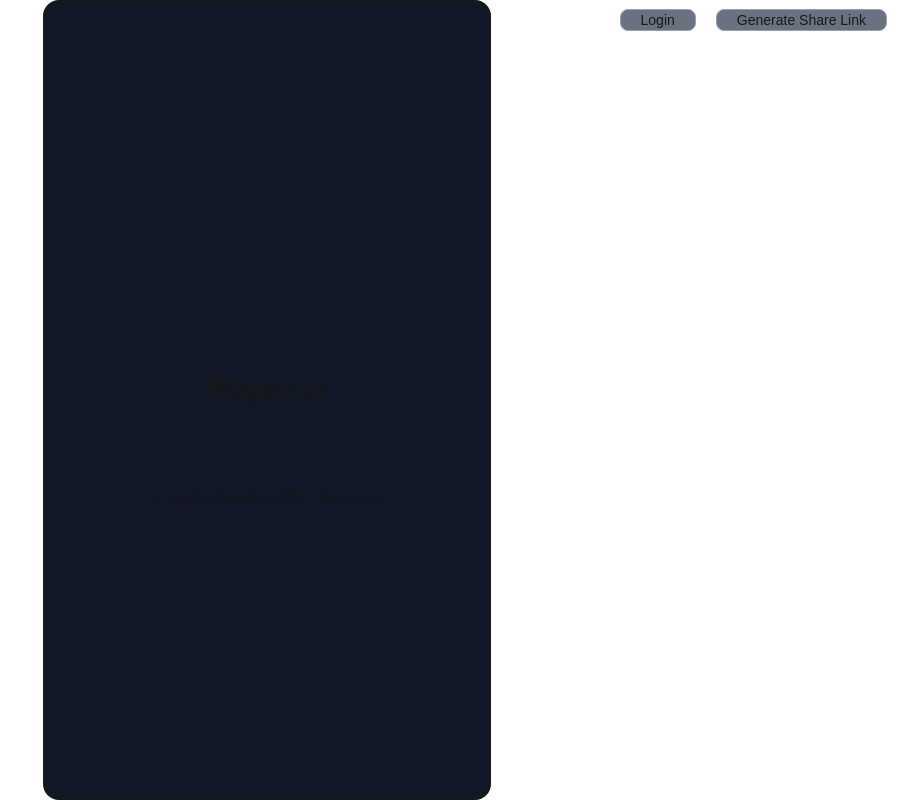
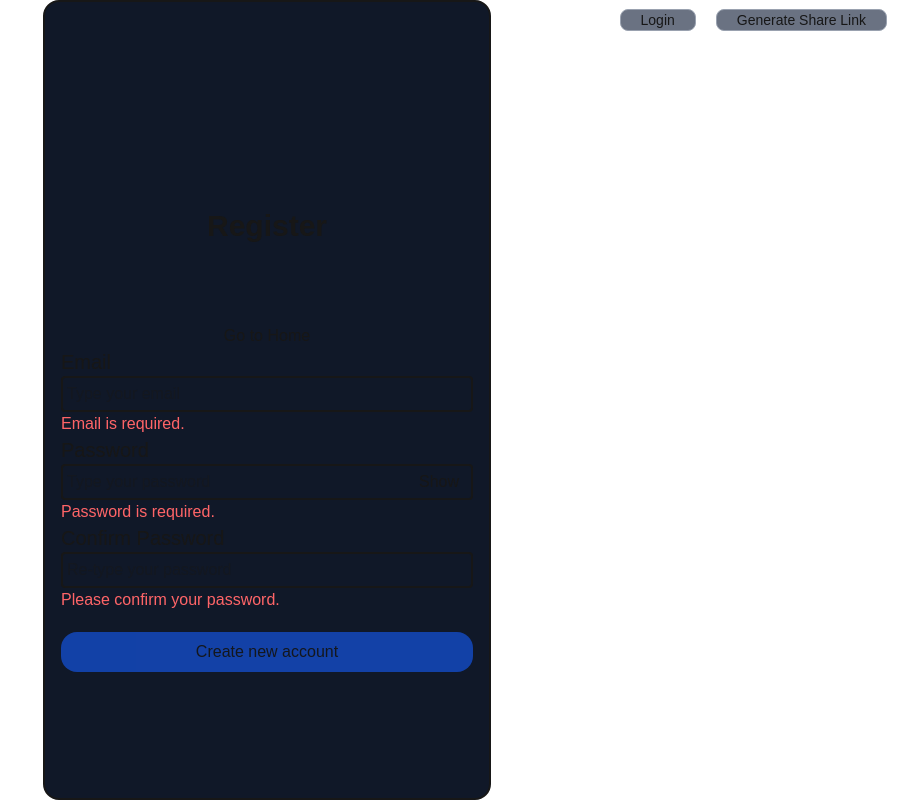
Before and after one commit to mookil/TheIdealMirror, a Next.js app: page /register in a window 1280 px wide. Shown: the whole page, without its empty margins (373-1280 px from the left). Built offline with nearby package versions, Linux system fonts and the light colour scheme; no server answers.

Commit message:
email login functional
- now possible to register + login with an email, supabase sends an email to verify your account first

```diff
--- a/app/(auth)/login/page.tsx
+++ b/app/(auth)/login/page.tsx
@@ -30,13 +30,22 @@ function Login() {
   const [busy, setBusy] = useState(false);
 
   const [emailError, setEmailError] = useState<string | null>(null);
-  const [passwordError, setPasswordError] = useState<string | null>(null);
-  const [confirmPasswordError, setConfirmPasswordError] = useState<string | null>(null);
 
   // Validation for whether fields are valid
   const isEmailValid = EMAIL_REGEX.test(email);
   const isPasswordValid = password.length >= 6;
   const canSubmit = isEmailValid && isPasswordValid && !busy && !loading;
+
+  // useEffect for checking email field
+  useEffect(() => {
+    if (!email) {
+        setEmailError('Email is required.')
+    } else if (!isEmailValid) {
+        setEmailError('Invalid email.')
+    } else {
+        setEmailError(null)
+    }
+  }, [email]);
 
 
   const handleLogin = async (e: React.FormEvent) => {
@@ -56,30 +65,13 @@ function Login() {
 
     } finally {
       setBusy(false);
+      router.push("/")
 
     }
 
   }
 
   const handleRegister = async (e: React.FormEvent) => {
-    // e.preventDefault();
-    // setError(null);
-    // setInfo(null);
-
-    // // If user can't submit yet, cancel the function
-    // if (!canSubmit) return;
-
-    // try {
-    //   setBusy(true);
-    //   await signUpWithEmail(email, password);
-
-    // } catch (err: any) {
-    //   setError(err?.message ?? 'Register failed.');
-
-    // } finally {
-    //   setBusy(false);
-
-    // }
     router.push("/register")
   }
 
@@ -106,6 +98,7 @@ function Login() {
       <div className="flex p-20">
         <h1 className="text-3xl text-center font-bold">Login</h1>
       </div>
+      <button onClick={() => router.push("/")}> Go to Home </button>
 
 
       {/* Error + Info banners */}
@@ -128,6 +121,7 @@ function Login() {
                 value={email}
                 onChange={e=>setEmail(e.target.value)}
                 aria-invalid={!isEmailValid && email.length > 0}/>
+        {emailError && <p className="text-red-400">{emailError}</p>}
         {/* Password input */}
         <label className="text-xl ">Password</label>
         <div className="flex border-2 rounded p-1">
--- a/app/(auth)/register/page.tsx
+++ b/app/(auth)/register/page.tsx
@@ -29,7 +29,7 @@ function Register() {
       // Validation for whether fields are valid
       const isEmailValid = EMAIL_REGEX.test(email);
       const isPasswordValid = password.length >= 6;
-      const canSubmit = isEmailValid && isPasswordValid && !busy && !loading;
+      const canSubmit = isEmailValid && isPasswordValid && (confirmPassword == password) && !busy && !loading;
 
       // useEffect for checking email field
       useEffect(() => {
@@ -45,24 +45,46 @@ function Register() {
       // useEffect for checking password field
       useEffect(() => {
         if (!password) {
-            setEmailError('Password is required.')
+            setPasswordError('Password is required.')
         } else if (!isPasswordValid) {
-            setEmailError('Password requires a minimum of 6 characters.')
+            setPasswordError('Password requires a minimum of 6 characters.')
         } else {
-            setEmailError(null)
+            setPasswordError(null)
         }
       }, [password]);
 
       // useEffect for checking confirm password field
       useEffect(() => {
         if (!confirmPassword) {
-            setEmailError('Please confirm your password.')
+            setConfirmPasswordError('Please confirm your password.')
         } else if (confirmPassword != password) {
-            setEmailError('Passwords do not match.')
+            setConfirmPasswordError('Passwords do not match.')
         } else {
-            setEmailError(null)
+            setConfirmPasswordError(null)
         }
       }, [confirmPassword]);
+
+
+      const handleRegister = async (e: React.FormEvent) => {
+          e.preventDefault();
+          setError(null);
+          setInfo(null);
+
+          // If user can't submit yet, cancel the function
+          if (!canSubmit) return;
+
+          try {
+            setBusy(true);
+            await signUpWithEmail(email, password);
+            setInfo('Account created! Please check your email to verify.')
+
+          } catch (err: any) {
+            setError(err?.message ?? 'Register failed.');
+
+          } finally {
+            setBusy(false);
+          }
+        }
 
 
 
@@ -72,16 +94,69 @@ function Register() {
       <div className="flex p-20">
         <h1 className="text-3xl text-center font-bold">Register</h1>
       </div>
+      <button onClick={() => router.push("/")}> Go to Home </button>
+
+      {/* Error + Info banners */}
+      {info && (
+        <div className="text-blue-200">
+          {info}
+        </div>
+      )}
+      {error && (
+        <div className="text-red-200">
+          {error}
+        </div>
+      )}
 
       {/* Register Form */}
-      <form>
-        <label>Email</label>
+      <form onSubmit={handleRegister} className="flex flex-col justify-items-center w-full">
+        <label className="text-xl">Email</label>
+        <input className="input border-2 rounded p-1"
+                placeholder="Type your email"
+                value={email}
+                onChange={e=>setEmail(e.target.value)}
+                aria-invalid={!isEmailValid && email.length > 0}/>
+        {emailError && <p className="text-red-400">{emailError}</p>}
 
-        <label>Password</label>
+        <label className="text-xl">Password</label>
+        <div className="flex border-2 rounded p-1">
+          <input className="input flex-2"
+                placeholder="Type your password"
+                value={password}
+                onChange={e=>setPassword(e.target.value)}
+                aria-invalid={!isPasswordValid && password.length > 0}
+                type={showPass ? 'text' : 'password'}/>
+          {/* Show/Hide password button */}
+          <button className="mx-2 hover:text-gray-400 active:text-gray-700"
+                  type="button"
+                  onClick={() => {setShowPass((s) => !s)}}>
+            {showPass ? 'Hide' : 'Show'}
+          </button>
+        </div>
+        {passwordError && <p className="text-red-400">{passwordError}</p>}
 
-        <label>Confirm Password</label>
+        <label className="text-xl">Confirm Password</label>
+        <div className="flex border-2 rounded p-1">
+          <input className="input flex-2"
+                placeholder="Re-type your password"
+                value={confirmPassword}
+                onChange={e=>setConfirmPassword(e.target.value)}
+                aria-invalid={!isPasswordValid && password.length > 0}
+                type={showPass ? 'text' : 'password'}/>
+        </div>
+        {confirmPasswordError && <p className="text-red-400">{confirmPasswordError}</p>}
+
+        {/* Submit Button */}
+        <button className="btn btn-primary w-full text-center p-2 rounded-2xl mt-5 bg-blue-600
+        hover:bg-blue-400
+        active:bg-blue-700
+        disabled:opacity-60
+        disabled:cursor-not-allowed"
+        type="submit"
+        disabled={!canSubmit}>{busy ? "Registering..." : "Create new account"}</button>
 
       </form>
+
 
     </div>
   )
--- a/auth/AuthProvider.tsx
+++ b/auth/AuthProvider.tsx
@@ -43,7 +43,7 @@ function AuthProvider({children}: {children: React.ReactNode}) {
     }
 
     const signUpWithEmail = async (email: string, password: string) => {
-        const { error } = await supabase.auth.signUp({ email, password });
+        const { data, error } = await supabase.auth.signUp({ email, password });
         if (error) throw error;
     }
 
```
